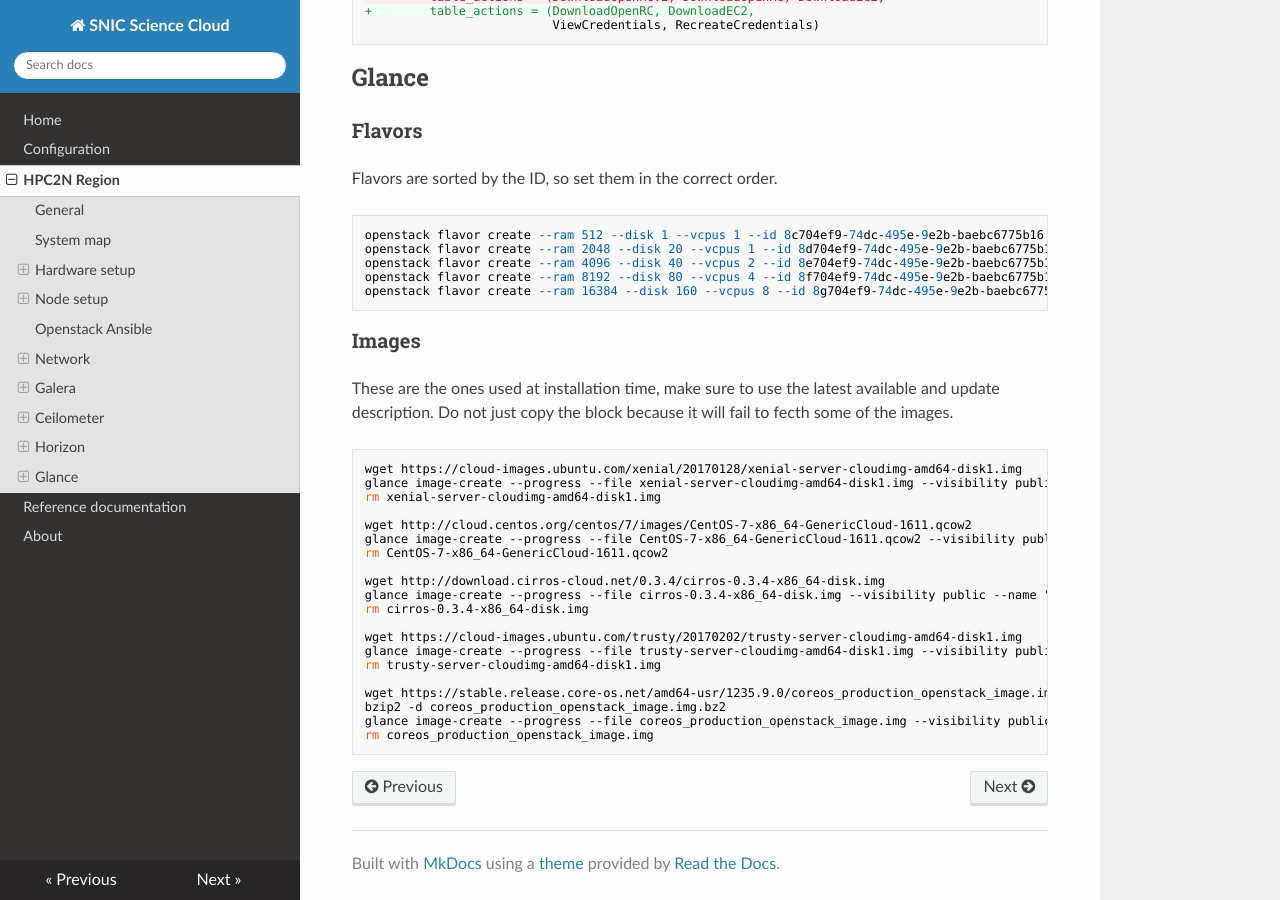
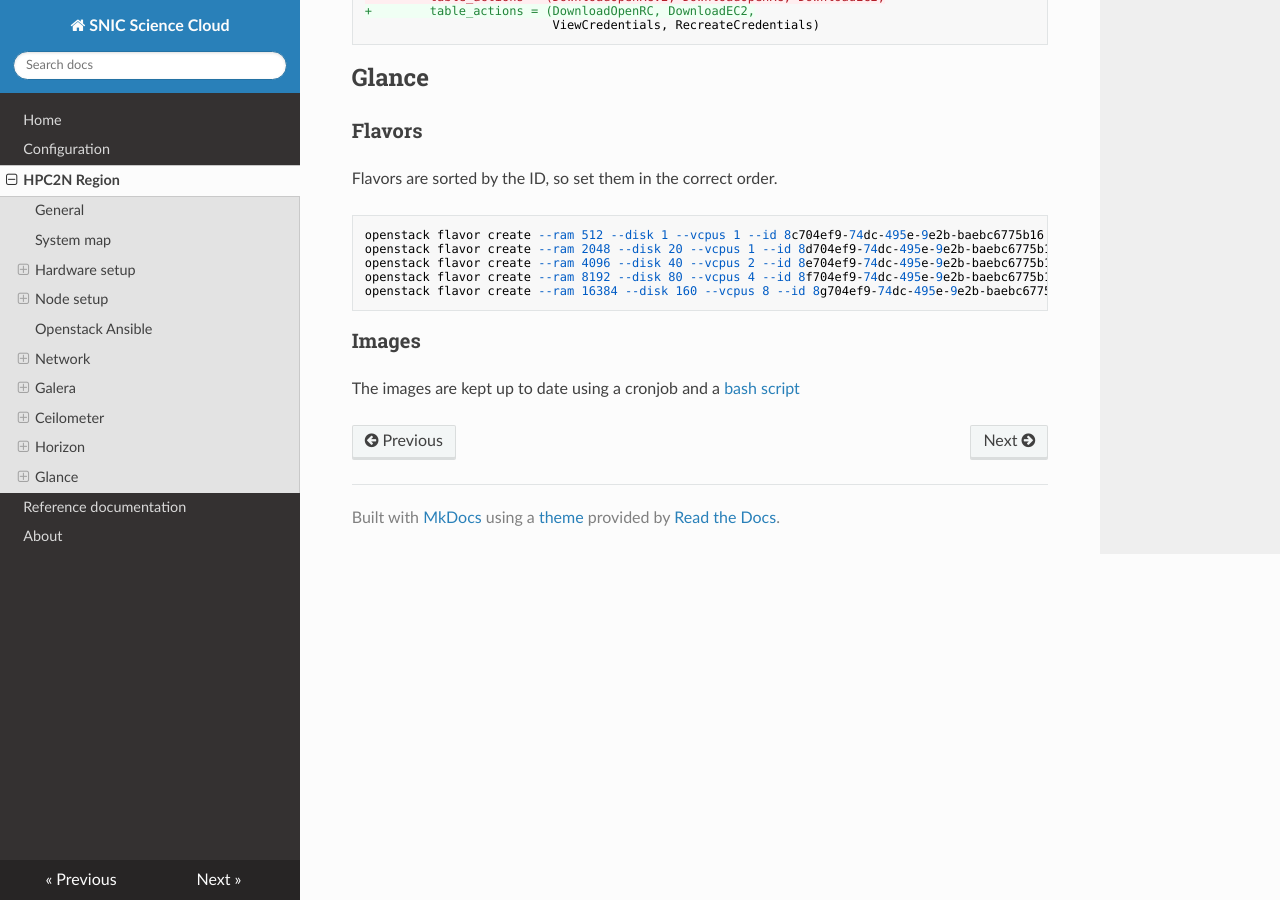
Before and after one commit to SNICScienceCloud/operators-documentation, an MkDocs documentation site: the page built from docs/config_hpc2n.md, in a window 1280 px wide and 900 px high, scrolled down 9901 px. Built offline with MkDocs 1.6.1, drawn with Linux system fonts in a browser that asks for light colours; nearby versions of some CDN libraries; old or Windows-style settings are respelled for this version of MkDocs.

Commit message:
Script for image updates

```diff
--- a/docs/config_hpc2n.md
+++ b/docs/config_hpc2n.md
@@ -498,26 +498,4 @@ Flavors are sorted by the ID, so set them in the correct order.
 
 ### Images
 
-These are the ones used at installation time, make sure to use the latest available and update description.
-Do not just copy the block because it will fail to fecth some of the images.
-
-    wget https://cloud-images.ubuntu.com/xenial/20170128/xenial-server-cloudimg-amd64-disk1.img
-    glance image-create --progress --file xenial-server-cloudimg-amd64-disk1.img --visibility public --name "Ubuntu 16.04 LTS (Xenial Xerus) Daily Build [20170128]" --disk-format qcow2 --container-format bare --min-disk 3
-    rm xenial-server-cloudimg-amd64-disk1.img
-
-    wget http://cloud.centos.org/centos/7/images/CentOS-7-x86_64-GenericCloud-1611.qcow2
-    glance image-create --progress --file CentOS-7-x86_64-GenericCloud-1611.qcow2 --visibility public --name "Centos 7 [20170117]" --disk-format qcow2 --container-format bare --min-disk 8
-    rm CentOS-7-x86_64-GenericCloud-1611.qcow2
-
-    wget http://download.cirros-cloud.net/0.3.4/cirros-0.3.4-x86_64-disk.img
-    glance image-create --progress --file cirros-0.3.4-x86_64-disk.img --visibility public --name "Cirros 0.3.4 [20150507]" --disk-format qcow2 --container-format bare --min-disk 1
-    rm cirros-0.3.4-x86_64-disk.img
-
-    wget https://cloud-images.ubuntu.com/trusty/20170202/trusty-server-cloudimg-amd64-disk1.img
-    glance image-create --progress --file trusty-server-cloudimg-amd64-disk1.img --visibility public --name "Ubuntu 14.04 LTS (Trusty Tahr) Daily Build [20170202]" --disk-format qcow2 --container-format bare --min-disk 3
-    rm trusty-server-cloudimg-amd64-disk1.img
-
-    wget https://stable.release.core-os.net/amd64-usr/1235.9.0/coreos_production_openstack_image.img.bz2
-    bzip2 -d coreos_production_openstack_image.img.bz2
-    glance image-create --progress --file coreos_production_openstack_image.img --visibility public --name "CoreOS 1235.9.0 [20170202]" --disk-format qcow2 --container-format bare --min-disk 9
-    rm coreos_production_openstack_image.img
+The images are kept up to date using a cronjob and a [bash script](scripts/update_images_1.1.tgz)
```
Also changed, not shown: 1 other file.
